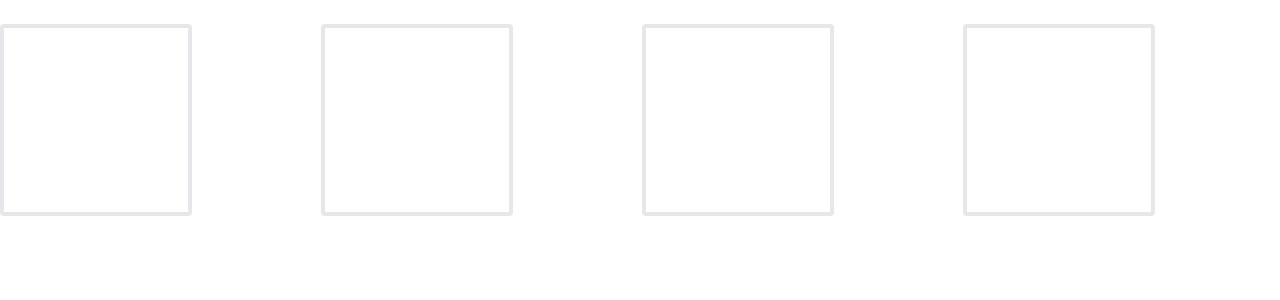
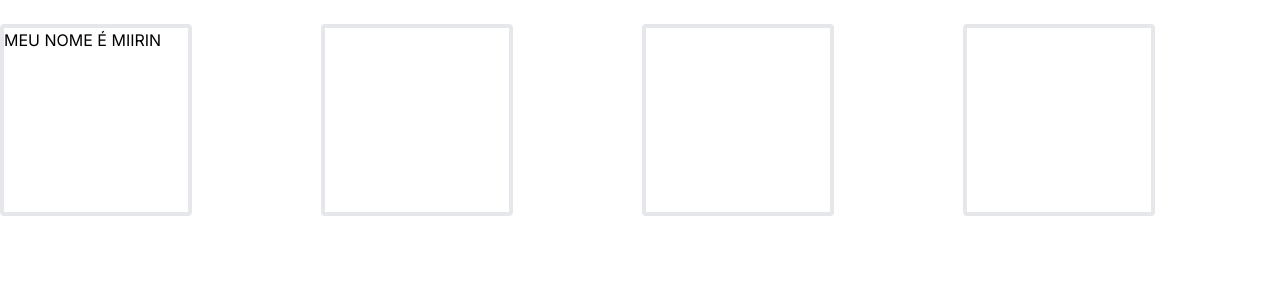
Before and after one commit to jjpps/ordemParanormalReference, a Next.js app: page / in a window 1280 px wide. Shown: the top 300 px of the page. Built offline with nearby package versions, Linux system fonts and the light colour scheme.

Commit message:
pagina 1

```diff
--- /dev/null
+++ b/src/app/MirianPage.tsx
@@ -0,0 +1,3 @@
+export function MirianPage() {
+  return <h1> MEU NOME É MIIRIN</h1>;
+}
--- a/src/app/page.tsx
+++ b/src/app/page.tsx
@@ -1,5 +1,4 @@
-import Image from "next/image";
-
+import { MirianPage } from "./MirianPage";
 export default function Home() {
   return (
     <main>
@@ -8,7 +7,9 @@ export default function Home() {
         <div className="grid grid-rows-1 grid-flow-col gap-1">
           <div>
             <div className="box-border h-48 w-48 rounded hover:rounded-md border-4 hover:border-sky-200  ">
-              <div className="h-full w-full "></div>
+              <div className="h-full w-full">
+                <MirianPage />
+              </div>
             </div>
           </div>
           <div>
```
